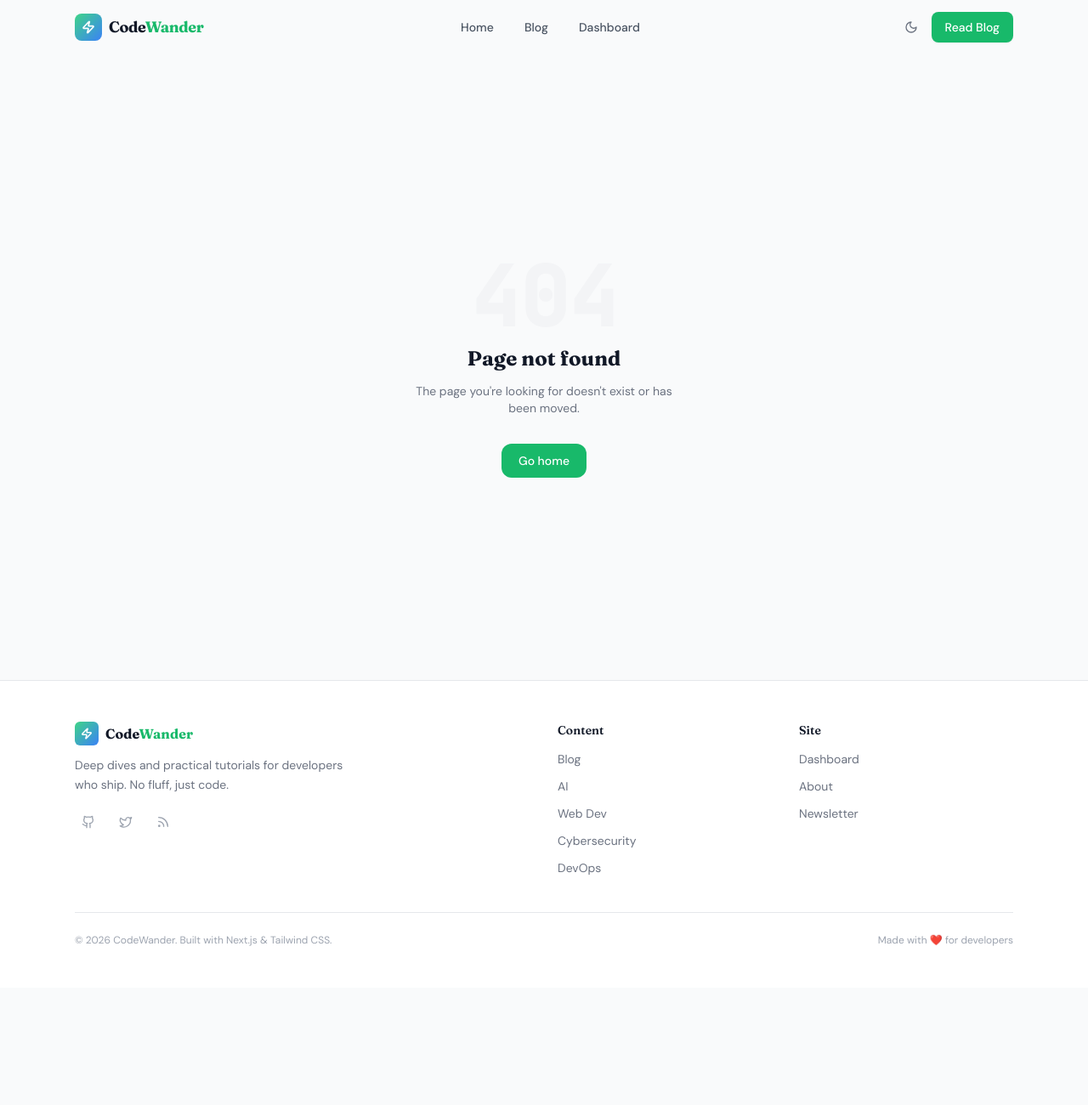
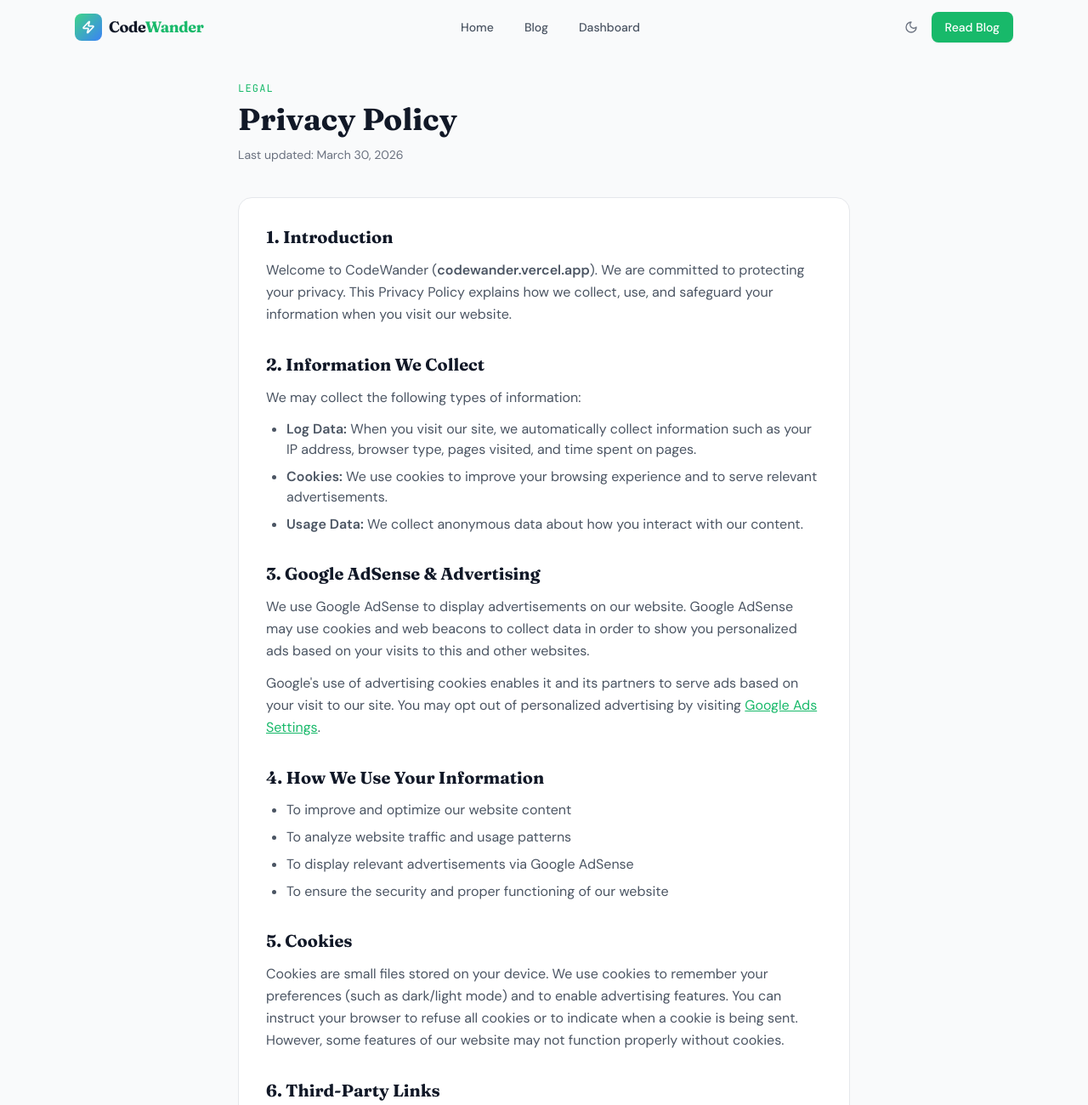
Before and after one commit to sajidnationalgamers-ai/codewander, a Next.js app: page /privacy in a window 1280 px wide. Before the commit this address had no page. Shown: the top 1300 px of the page at 85% size. Before the commit the page ends 1162 px from the top, so only its background shows below. Built offline with nearby package versions, Linux system fonts and the light colour scheme.

Commit message:
privacy policy page added

```diff
--- /dev/null
+++ b/src/app/privacy/page.tsx
@@ -0,0 +1,169 @@
+import { Metadata } from 'next';
+
+export const metadata: Metadata = {
+  title: 'Privacy Policy',
+  description: 'Privacy Policy for CodeWander - Learn how we collect, use, and protect your information.',
+};
+
+export default function PrivacyPolicyPage() {
+  const lastUpdated = 'March 30, 2026';
+
+  return (
+    <div className="pt-24 pb-20 min-h-screen">
+      <div className="max-w-3xl mx-auto px-4 sm:px-6">
+
+        {/* Header */}
+        <div className="mb-10">
+          <p className="text-xs font-mono text-brand-500 uppercase tracking-widest mb-2">Legal</p>
+          <h1 className="text-3xl sm:text-4xl font-bold mb-3 text-gray-900 dark:text-gray-100"
+            style={{ fontFamily: 'var(--font-display)' }}>
+            Privacy Policy
+          </h1>
+          <p className="text-sm text-gray-500 dark:text-gray-400">
+            Last updated: {lastUpdated}
+          </p>
+        </div>
+
+        {/* Content */}
+        <div className="rounded-2xl border border-gray-200 dark:border-gray-800 bg-white dark:bg-gray-900 p-8 space-y-8">
+
+          <section>
+            <h2 className="text-xl font-bold text-gray-900 dark:text-gray-100 mb-3"
+              style={{ fontFamily: 'var(--font-display)' }}>
+              1. Introduction
+            </h2>
+            <p className="text-gray-600 dark:text-gray-400 leading-relaxed">
+              Welcome to CodeWander (<strong>codewander.vercel.app</strong>). We are committed to protecting
+              your privacy. This Privacy Policy explains how we collect, use, and safeguard your information
+              when you visit our website.
+            </p>
+          </section>
+
+          <section>
+            <h2 className="text-xl font-bold text-gray-900 dark:text-gray-100 mb-3"
+              style={{ fontFamily: 'var(--font-display)' }}>
+              2. Information We Collect
+            </h2>
+            <p className="text-gray-600 dark:text-gray-400 leading-relaxed mb-3">
+              We may collect the following types of information:
+            </p>
+            <ul className="list-disc pl-6 space-y-2 text-gray-600 dark:text-gray-400">
+              <li><strong>Log Data:</strong> When you visit our site, we automatically collect information such as your IP address, browser type, pages visited, and time spent on pages.</li>
+              <li><strong>Cookies:</strong> We use cookies to improve your browsing experience and to serve relevant advertisements.</li>
+              <li><strong>Usage Data:</strong> We collect anonymous data about how you interact with our content.</li>
+            </ul>
+          </section>
+
+          <section>
+            <h2 className="text-xl font-bold text-gray-900 dark:text-gray-100 mb-3"
+              style={{ fontFamily: 'var(--font-display)' }}>
+              3. Google AdSense & Advertising
+            </h2>
+            <p className="text-gray-600 dark:text-gray-400 leading-relaxed mb-3">
+              We use Google AdSense to display advertisements on our website. Google AdSense may use cookies
+              and web beacons to collect data in order to show you personalized ads based on your visits to
+              this and other websites.
+            </p>
+            <p className="text-gray-600 dark:text-gray-400 leading-relaxed">
+              Google&apos;s use of advertising cookies enables it and its partners to serve ads based on your
+              visit to our site. You may opt out of personalized advertising by visiting{' '}
+              <a href="https://www.google.com/settings/ads"
+                className="text-brand-500 hover:text-brand-600 underline"
+                target="_blank" rel="noopener noreferrer">
+                Google Ads Settings
+              </a>.
+            </p>
+          </section>
+
+          <section>
+            <h2 className="text-xl font-bold text-gray-900 dark:text-gray-100 mb-3"
+              style={{ fontFamily: 'var(--font-display)' }}>
+              4. How We Use Your Information
+            </h2>
+            <ul className="list-disc pl-6 space-y-2 text-gray-600 dark:text-gray-400">
+              <li>To improve and optimize our website content</li>
+              <li>To analyze website traffic and usage patterns</li>
+              <li>To display relevant advertisements via Google AdSense</li>
+              <li>To ensure the security and proper functioning of our website</li>
+            </ul>
+          </section>
+
+          <section>
+            <h2 className="text-xl font-bold text-gray-900 dark:text-gray-100 mb-3"
+              style={{ fontFamily: 'var(--font-display)' }}>
+              5. Cookies
+            </h2>
+            <p className="text-gray-600 dark:text-gray-400 leading-relaxed">
+              Cookies are small files stored on your device. We use cookies to remember your preferences
+              (such as dark/light mode) and to enable advertising features. You can instruct your browser
+              to refuse all cookies or to indicate when a cookie is being sent. However, some features of
+              our website may not function properly without cookies.
+            </p>
+          </section>
+
+          <section>
+            <h2 className="text-xl font-bold text-gray-900 dark:text-gray-100 mb-3"
+              style={{ fontFamily: 'var(--font-display)' }}>
+              6. Third-Party Links
+            </h2>
+            <p className="text-gray-600 dark:text-gray-400 leading-relaxed">
+              Our website may contain links to third-party websites. We are not responsible for the
+              privacy practices or content of those sites. We encourage you to review the privacy
+              policies of any third-party sites you visit.
+            </p>
+          </section>
+
+          <section>
+            <h2 className="text-xl font-bold text-gray-900 dark:text-gray-100 mb-3"
+              style={{ fontFamily: 'var(--font-display)' }}>
+              7. Data Security
+            </h2>
+            <p className="text-gray-600 dark:text-gray-400 leading-relaxed">
+              We take reasonable measures to protect your information from unauthorized access,
+              alteration, disclosure, or destruction. However, no method of transmission over the
+              internet is 100% secure, and we cannot guarantee absolute security.
+            </p>
+          </section>
+
+          <section>
+            <h2 className="text-xl font-bold text-gray-900 dark:text-gray-100 mb-3"
+              style={{ fontFamily: 'var(--font-display)' }}>
+              8. Children&apos;s Privacy
+            </h2>
+            <p className="text-gray-600 dark:text-gray-400 leading-relaxed">
+              Our website is not directed to children under the age of 13. We do not knowingly
+              collect personal information from children. If you believe we have collected information
+              from a child, please contact us immediately.
+            </p>
+          </section>
+
+          <section>
+            <h2 className="text-xl font-bold text-gray-900 dark:text-gray-100 mb-3"
+              style={{ fontFamily: 'var(--font-display)' }}>
+              9. Changes to This Policy
+            </h2>
+            <p className="text-gray-600 dark:text-gray-400 leading-relaxed">
+              We may update this Privacy Policy from time to time. Any changes will be posted on
+              this page with an updated date. We encourage you to review this policy periodically.
+            </p>
+          </section>
+
+          <section>
+            <h2 className="text-xl font-bold text-gray-900 dark:text-gray-100 mb-3"
+              style={{ fontFamily: 'var(--font-display)' }}>
+              10. Contact Us
+            </h2>
+            <p className="text-gray-600 dark:text-gray-400 leading-relaxed">
+              If you have any questions about this Privacy Policy, please visit our{' '}
+              <a href="/about" className="text-brand-500 hover:text-brand-600 underline">
+                About page
+              </a>{' '}
+              for more information about CodeWander.
+            </p>
+          </section>
+
+        </div>
+      </div>
+    </div>
+  );
+}
```
